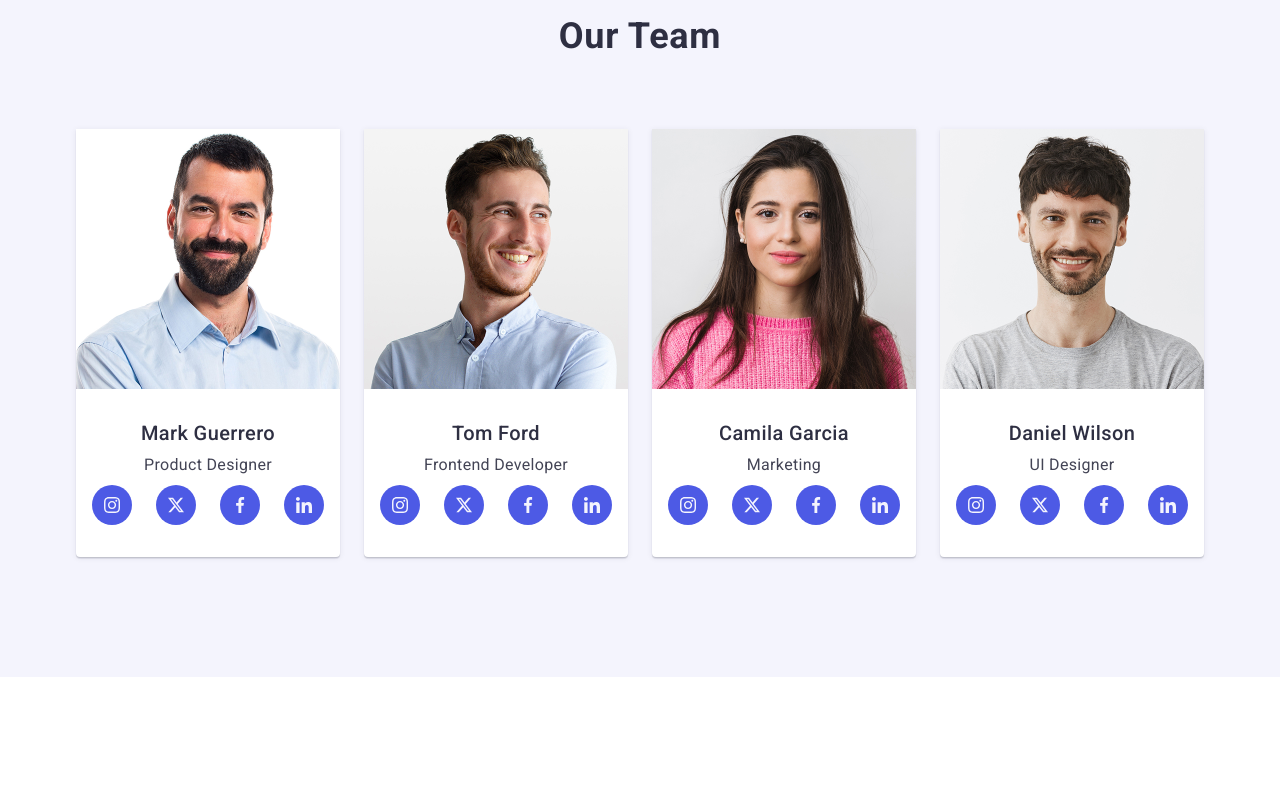
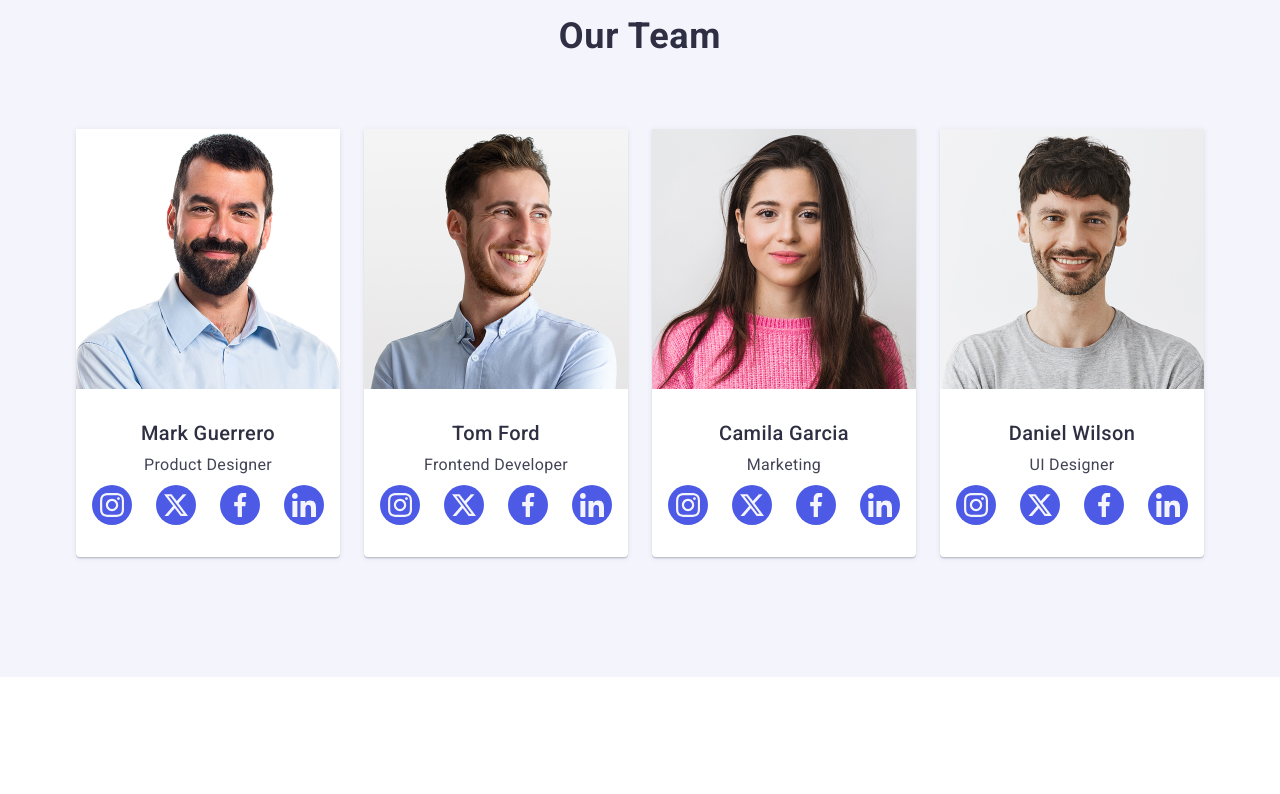
Before and after one commit to boris-g4/goit-markup-hw-04, a plain HTML site: page index.html in a window 1280 px wide. Shown: the part 1240-2034 px from the top of the page. Drawn offline with nearby package versions, Linux system fonts and the light colour scheme.

Commit message:
Add icons and decorative effects

```diff
--- a/css/footer.css
+++ b/css/footer.css
@@ -23,7 +23,7 @@
 
 .footer-container {
   display: flex;
-  align-items: baseline;
+  align-items: flex-start;
 }
 
 .footer-info {
@@ -69,5 +69,5 @@
 
 .footer-social-icon {
   color: #f4f4fd;
-  fill: currentColor;
+  fill: #f4f4fd;
 }
--- a/css/header.css
+++ b/css/header.css
@@ -42,7 +42,7 @@
   content: "";
   position: absolute;
   left: 0;
-  bottom: -1px;
+  bottom: 0;
 
   width: 100%;
   height: 4px;
--- a/css/hero.css
+++ b/css/hero.css
@@ -37,6 +37,7 @@
 
   border: none;
   border-radius: 4px;
+  box-shadow: 0 4px 4px 0 rgba(0, 0, 0, 0.15);
 
   font-family: inherit;
   font-weight: 500;
--- a/css/team.css
+++ b/css/team.css
@@ -26,9 +26,9 @@
   text-align: center;
   border-radius: 0 0 4px 4px;
   box-shadow:
-    0 1px 6px rgba(46, 47, 66, 0.08),
-    0 1px 1px rgba(46, 47, 66, 0.16),
-    0 2px 1px rgba(46, 47, 66, 0.08);
+    0 2px 1px 0 rgba(46, 47, 66, 0.08),
+    0 1px 1px 0 rgba(46, 47, 66, 0.16),
+    0 1px 6px 0 rgba(46, 47, 66, 0.08);
 }
 
 .team-card-content {
@@ -81,5 +81,6 @@
 }
 
 .team-social-icon {
+  fill: #f4f4fd;
   color: #f4f4fd;
 }
--- a/index.html
+++ b/index.html
@@ -143,7 +143,7 @@
                 <ul class="team-social-list">
                   <li class="team-social-item">
                     <a class="team-social-link" href="#" aria-label="Instagram">
-                      <svg class="team-social-icon" width="16" height="16">
+                      <svg class="team-social-icon" width="24" height="24">
                         <use href="./images/icons.svg#instagram"></use>
                       </svg>
                     </a>
@@ -151,7 +151,7 @@
 
                   <li class="team-social-item">
                     <a class="team-social-link" href="#" aria-label="Twitter">
-                      <svg class="team-social-icon" width="16" height="16">
+                      <svg class="team-social-icon" width="24" height="24">
                         <use href="./images/icons.svg#twitter"></use>
                       </svg>
                     </a>
@@ -159,7 +159,7 @@
 
                   <li class="team-social-item">
                     <a class="team-social-link" href="#" aria-label="Facebook">
-                      <svg class="team-social-icon" width="16" height="16">
+                      <svg class="team-social-icon" width="24" height="24">
                         <use href="./images/icons.svg#facebook"></use>
                       </svg>
                     </a>
@@ -167,7 +167,7 @@
 
                   <li class="team-social-item">
                     <a class="team-social-link" href="#" aria-label="LinkedIn">
-                      <svg class="team-social-icon" width="16" height="16">
+                      <svg class="team-social-icon" width="24" height="24">
                         <use href="./images/icons.svg#linkedin"></use>
                       </svg>
                     </a>
@@ -190,7 +190,7 @@
                 <ul class="team-social-list">
                   <li class="team-social-item">
                     <a class="team-social-link" href="#" aria-label="Instagram">
-                      <svg class="team-social-icon" width="16" height="16">
+                      <svg class="team-social-icon" width="24" height="24">
                         <use href="./images/icons.svg#instagram"></use>
                       </svg>
                     </a>
@@ -198,7 +198,7 @@
 
                   <li class="team-social-item">
                     <a class="team-social-link" href="#" aria-label="Twitter">
-                      <svg class="team-social-icon" width="16" height="16">
+                      <svg class="team-social-icon" width="24" height="24">
                         <use href="./images/icons.svg#twitter"></use>
                       </svg>
                     </a>
@@ -206,7 +206,7 @@
 
                   <li class="team-social-item">
                     <a class="team-social-link" href="#" aria-label="Facebook">
-                      <svg class="team-social-icon" width="16" height="16">
+                      <svg class="team-social-icon" width="24" height="24">
                         <use href="./images/icons.svg#facebook"></use>
                       </svg>
                     </a>
@@ -214,7 +214,7 @@
 
                   <li class="team-social-item">
                     <a class="team-social-link" href="#" aria-label="LinkedIn">
-                      <svg class="team-social-icon" width="16" height="16">
+                      <svg class="team-social-icon" width="24" height="24">
                         <use href="./images/icons.svg#linkedin"></use>
                       </svg>
                     </a>
@@ -237,7 +237,7 @@
                 <ul class="team-social-list">
                   <li class="team-social-item">
                     <a class="team-social-link" href="#" aria-label="Instagram">
-                      <svg class="team-social-icon" width="16" height="16">
+                      <svg class="team-social-icon" width="24" height="24">
                         <use href="./images/icons.svg#instagram"></use>
                       </svg>
                     </a>
@@ -245,7 +245,7 @@
 
                   <li class="team-social-item">
                     <a class="team-social-link" href="#" aria-label="Twitter">
-                      <svg class="team-social-icon" width="16" height="16">
+                      <svg class="team-social-icon" width="24" height="24">
                         <use href="./images/icons.svg#twitter"></use>
                       </svg>
                     </a>
@@ -253,7 +253,7 @@
 
                   <li class="team-social-item">
                     <a class="team-social-link" href="#" aria-label="Facebook">
-                      <svg class="team-social-icon" width="16" height="16">
+                      <svg class="team-social-icon" width="24" height="24">
                         <use href="./images/icons.svg#facebook"></use>
                       </svg>
                     </a>
@@ -261,7 +261,7 @@
 
                   <li class="team-social-item">
                     <a class="team-social-link" href="#" aria-label="LinkedIn">
-                      <svg class="team-social-icon" width="16" height="16">
+                      <svg class="team-social-icon" width="24" height="24">
                         <use href="./images/icons.svg#linkedin"></use>
                       </svg>
                     </a>
@@ -284,7 +284,7 @@
                 <ul class="team-social-list">
                   <li class="team-social-item">
                     <a class="team-social-link" href="#" aria-label="Instagram">
-                      <svg class="team-social-icon" width="16" height="16">
+                      <svg class="team-social-icon" width="24" height="24">
                         <use href="./images/icons.svg#instagram"></use>
                       </svg>
                     </a>
@@ -292,7 +292,7 @@
 
                   <li class="team-social-item">
                     <a class="team-social-link" href="#" aria-label="Twitter">
-                      <svg class="team-social-icon" width="16" height="16">
+                      <svg class="team-social-icon" width="24" height="24">
                         <use href="./images/icons.svg#twitter"></use>
                       </svg>
                     </a>
@@ -300,7 +300,7 @@
 
                   <li class="team-social-item">
                     <a class="team-social-link" href="#" aria-label="Facebook">
-                      <svg class="team-social-icon" width="16" height="16">
+                      <svg class="team-social-icon" width="24" height="24">
                         <use href="./images/icons.svg#facebook"></use>
                       </svg>
                     </a>
@@ -308,7 +308,7 @@
 
                   <li class="team-social-item">
                     <a class="team-social-link" href="#" aria-label="LinkedIn">
-                      <svg class="team-social-icon" width="16" height="16">
+                      <svg class="team-social-icon" width="24" height="24">
                         <use href="./images/icons.svg#linkedin"></use>
                       </svg>
                     </a>
@@ -480,7 +480,7 @@
           <ul class="footer-social-list">
             <li class="footer-social-item">
               <a class="footer-social-link" href="#" aria-label="Instagram">
-                <svg class="footer-social-icon" width="16" height="16">
+                <svg class="footer-social-icon" width="24" height="24">
                   <use href="./images/icons.svg#instagram"></use>
                 </svg>
               </a>
@@ -488,7 +488,7 @@
 
             <li class="footer-social-item">
               <a class="footer-social-link" href="#" aria-label="Twitter">
-                <svg class="footer-social-icon" width="16" height="16">
+                <svg class="footer-social-icon" width="24" height="24">
                   <use href="./images/icons.svg#twitter"></use>
                 </svg>
               </a>
@@ -496,7 +496,7 @@
 
             <li class="footer-social-item">
               <a class="footer-social-link" href="#" aria-label="Facebook">
-                <svg class="footer-social-icon" width="16" height="16">
+                <svg class="footer-social-icon" width="24" height="24">
                   <use href="./images/icons.svg#facebook"></use>
                 </svg>
               </a>
@@ -504,7 +504,7 @@
 
             <li class="footer-social-item">
               <a class="footer-social-link" href="#" aria-label="LinkedIn">
-                <svg class="footer-social-icon" width="16" height="16">
+                <svg class="footer-social-icon" width="24" height="24">
                   <use href="./images/icons.svg#linkedin"></use>
                 </svg>
               </a>
```
